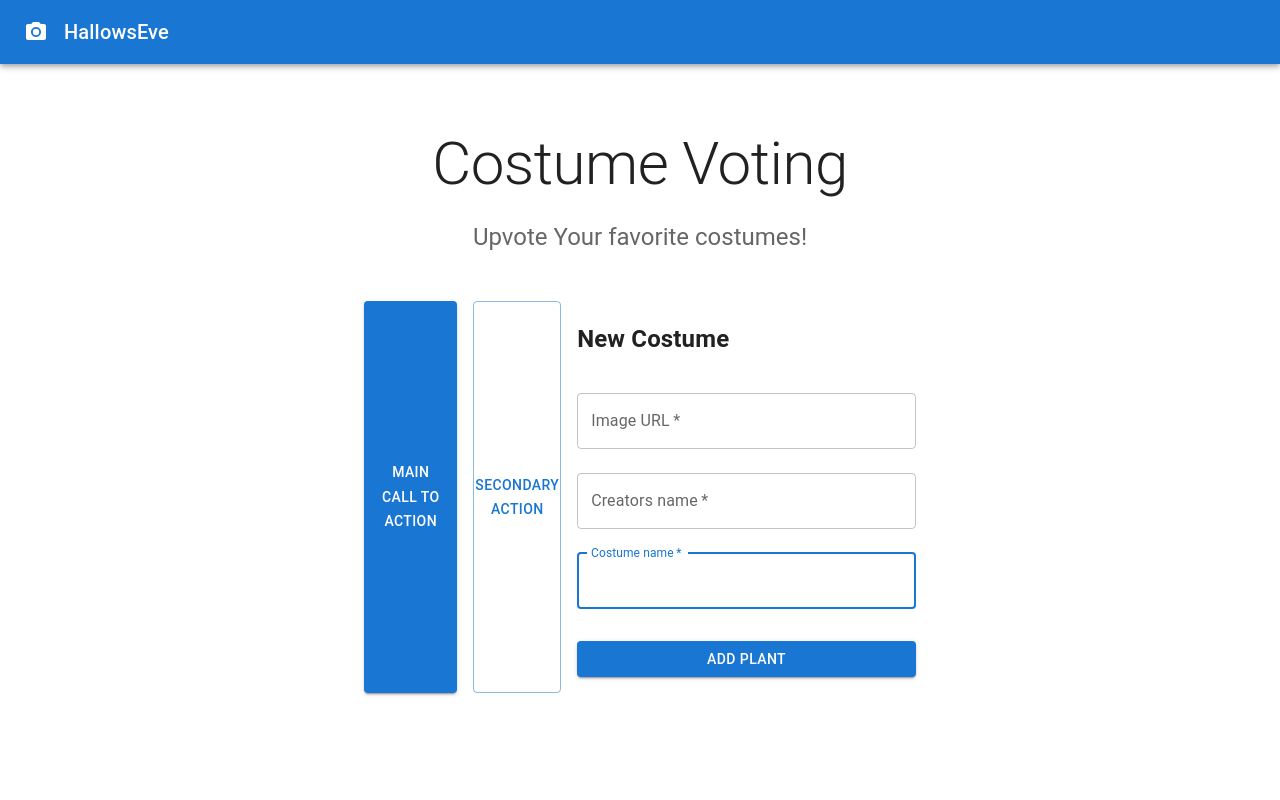
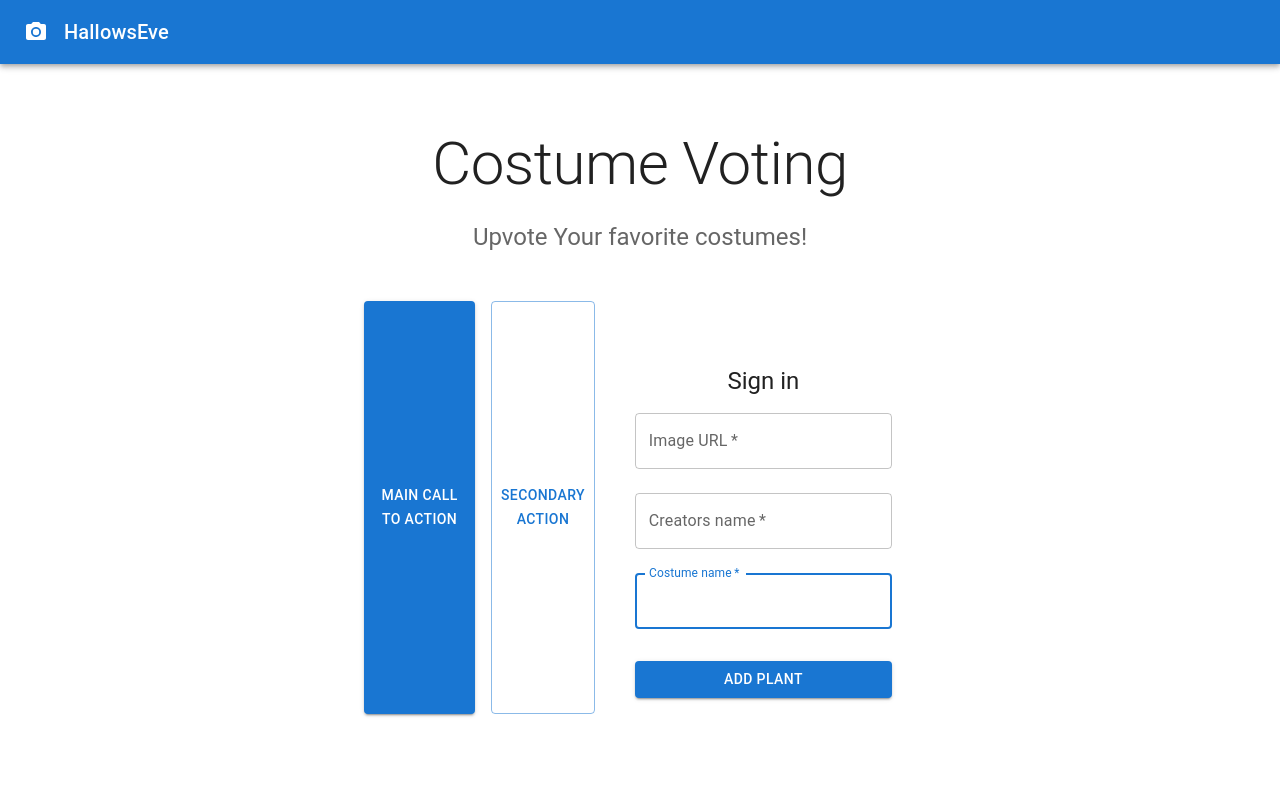
Before and after one commit to QuinnLonergan/project-practice, a React (Create React App) app in the folder client/: page / in a window 1280 px wide. Shown: the top 800 px of the page. Built offline with nearby package versions, Linux system fonts and the light colour scheme; no server answers.

Commit message:
reformatting form

```diff
--- a/client/src/NewCostumeForm.js
+++ b/client/src/NewCostumeForm.js
@@ -34,8 +34,19 @@ function NewPlantForm({addCostume}) {
   }
 
   return (
-    <div className="new-costume-form">
-      <h2>New Costume</h2>
+    <Container className="new-costume-form" component="main" maxWidth="xs">
+      <CssBaseline />
+      <Box
+          sx={{
+            marginTop: 8,
+            display: 'flex',
+            flexDirection: 'column',
+            alignItems: 'center',
+          }}
+        >
+      <Typography component="h1" variant="h5">
+            Sign in
+      </Typography>
       <form>
         {/* <input
           type="text"
@@ -101,62 +112,63 @@ function NewPlantForm({addCostume}) {
               Add Plant
         </Button>
       </form>
-      {/* <Container component="main" maxWidth="xs">
-        <CssBaseline />
-        <Box
-          sx={{
-            marginTop: 8,
-            display: 'flex',
-            flexDirection: 'column',
-            alignItems: 'center',
-          }}
-        >
-          <Avatar sx={{ m: 1, bgcolor: 'secondary.main' }}>
-            <LockOutlinedIcon />
-          </Avatar>
-          <Typography component="h1" variant="h5">
-            Sign in
-          </Typography>
-          <Box component="form" onSubmit={handleSubmit} noValidate sx={{ mt: 1 }}>
-            <TextField
-              value={username}
-              onChange={(e) => setUsername(e.target.value)}
-              margin="normal"
-              required
-              fullWidth
-              id="username"
-              label="Username"
-              name="username"
-              autoComplete="username"
-              autoFocus
-            />
-            <TextField
-              value={password}
-              onChange={(e) => setPassword(e.target.value)}
-              margin="normal"
-              required
-              fullWidth
-              helperText={errors}
-              name="password"
-              label="Password"
-              type="password"
-              id="password"
-              autoComplete="current-password"
-            />
-            <Button
-              type="submit"
-              fullWidth
-              variant="contained"
-              sx={{ mt: 3, mb: 2 }}
-            >
-              Sign In
-            </Button>
+      </Box>
+      </Container>
+      // <Container component="main" maxWidth="xs">
+      //   <CssBaseline />
+      //   <Box
+      //     sx={{
+      //       marginTop: 8,
+      //       display: 'flex',
+      //       flexDirection: 'column',
+      //       alignItems: 'center',
+      //     }}
+      //   >
+      //     <Avatar sx={{ m: 1, bgcolor: 'secondary.main' }}>
+      //       <LockOutlinedIcon />
+      //     </Avatar>
+      //     <Typography component="h1" variant="h5">
+      //       Sign in
+      //     </Typography>
+      //     <Box component="form" onSubmit={handleSubmit} noValidate sx={{ mt: 1 }}>
+      //       <TextField
+      //         value={username}
+      //         onChange={(e) => setUsername(e.target.value)}
+      //         margin="normal"
+      //         required
+      //         fullWidth
+      //         id="username"
+      //         label="Username"
+      //         name="username"
+      //         autoComplete="username"
+      //         autoFocus
+      //       />
+      //       <TextField
+      //         value={password}
+      //         onChange={(e) => setPassword(e.target.value)}
+      //         margin="normal"
+      //         required
+      //         fullWidth
+      //         helperText={errors}
+      //         name="password"
+      //         label="Password"
+      //         type="password"
+      //         id="password"
+      //         autoComplete="current-password"
+      //       />
+      //       <Button
+      //         type="submit"
+      //         fullWidth
+      //         variant="contained"
+      //         sx={{ mt: 3, mb: 2 }}
+      //       >
+      //         Sign In
+      //       </Button>
 
-          </Box>
-        </Box>
-      </Container> */}
-    </div>
-  );
+      //     </Box>
+      //   </Box>
+      // </Container>
+      );
 }
 
 export default NewPlantForm;
```
